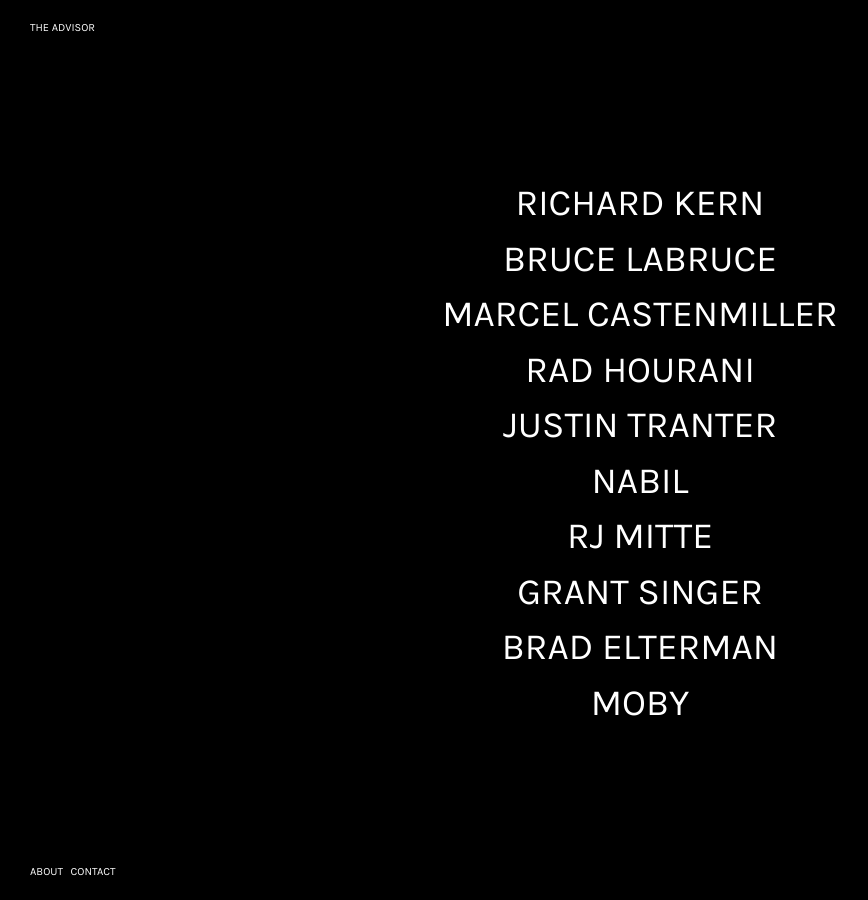
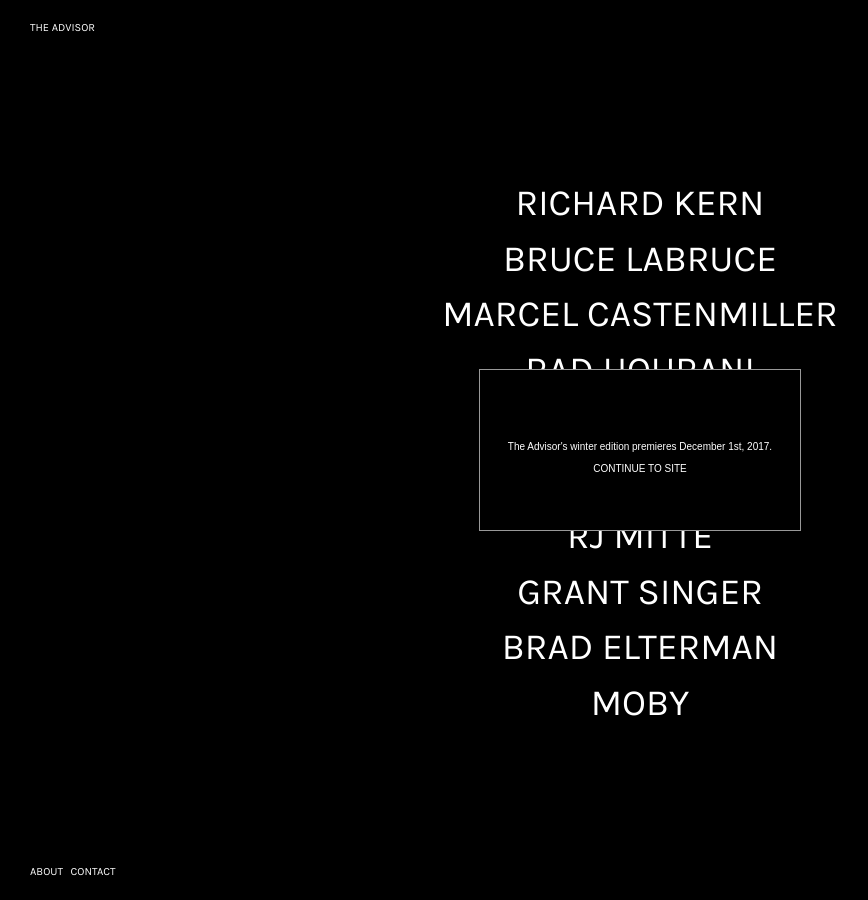
Before and after one commit to evandrewry/theadvisor.eu, a Jekyll site: the page built from index.html, in a window 1280 px wide. Shown: the whole page, without its empty margins (0-868 px from the left). Built offline with Jekyll 4.4.1, drawn with Linux system fonts in a browser that asks for light colours.

Commit message:
add popup to homepage

```diff
--- a/_sass/_layout.scss
+++ b/_sass/_layout.scss
@@ -143,3 +143,11 @@
   @extend .post-link;
   color: $grey-color;
 }
+
+.popup-paragraph {
+  text-align: left;
+  font-family: 'News Gothic MT';
+  font-size: 10px;
+  color:#fff;
+  line-height:1.33em;
+}
--- a/index.html
+++ b/index.html
@@ -16,3 +16,60 @@
     <li class="post-link"><a href="{{ '/moby' | prepend: site.baseurl }}">Moby</a></li>
   </ul>
 </div>
+
+<script>
+/**
+ * Simple JavaScript-drive pop-up
+ * ------------------------------
+ *
+ * A simple and quick implementation to create closable pop-up
+ * boxes with JavaScript. Renders the pop-up box shamelessly,
+ * wherever you use it.
+ *
+ * I don't really know if it's cool or not. You decide.
+ *
+ * @param string Content for the pop-up box
+ * @param boolean Close-button specifier
+ */
+
+function js_popup(html, is_closable=false) {
+  var el = document.createElement("div"),
+      el_style = document.createElement("style"),
+      el_css = '.js-popup{ position: absolute; top: 50%; left: 50%; transform: translate(-50%, -50%); background-color: #000; border: 1px solid #999999; max-width: 550px; border-radius: 0px; padding-top: 30px; padding-bottom: 30px;} .js-popup img, .js-popup iframe, .js-popup video{ max-width: 100%; } .js-popup-inner{ position: relative; padding: 10px; } .js-popup-close{background-color: none; color: white; border-width: 0; font-size: 13px; font-weight: normal;   height: 65px; width: 300px;   text-align: center; }',
+      el_close = (is_closable) ? '<button class="js-popup-close" id="js_popup_close" style="-webkit-appearance: none;background-color:black;font-size:10px;">The Advisor&apos;s winter edition premieres December 1st, 2017.<br><br>CONTINUE TO SITE</button>': '',
+      body = document.getElementsByTagName('body')[0],
+      head = document.getElementsByTagName('head')[0];
+
+  el.setAttribute("class", "js-popup");
+  el.innerHTML = '<div style="text-align: center"><div class="js-popup-inner" style="display: inline-block;">' + html + el_close + '</div></div>';
+  body.appendChild(el);
+
+  el_close = document.querySelector("#js_popup_close");
+
+  if(el_style.styleSheet){
+      el_style.styleSheet.cssText = el_css;
+  } else {
+      el_style.appendChild(document.createTextNode(el_css));
+  }
+  head.appendChild(el_style);
+
+  if(el_close) {
+    el_close.addEventListener('click', function() {
+      el.remove();
+      el_style.remove();
+    });
+  }
+
+}
+
+// Showing it up when loading starts
+window.onload = function() {
+  /* Remember to escape the characters to their respective valid
+     HTML entities, for eg. ' will become \' */
+
+
+
+
+  js_popup('<p class="popup-paragraph"></p>', true);
+}
+</script>
```
